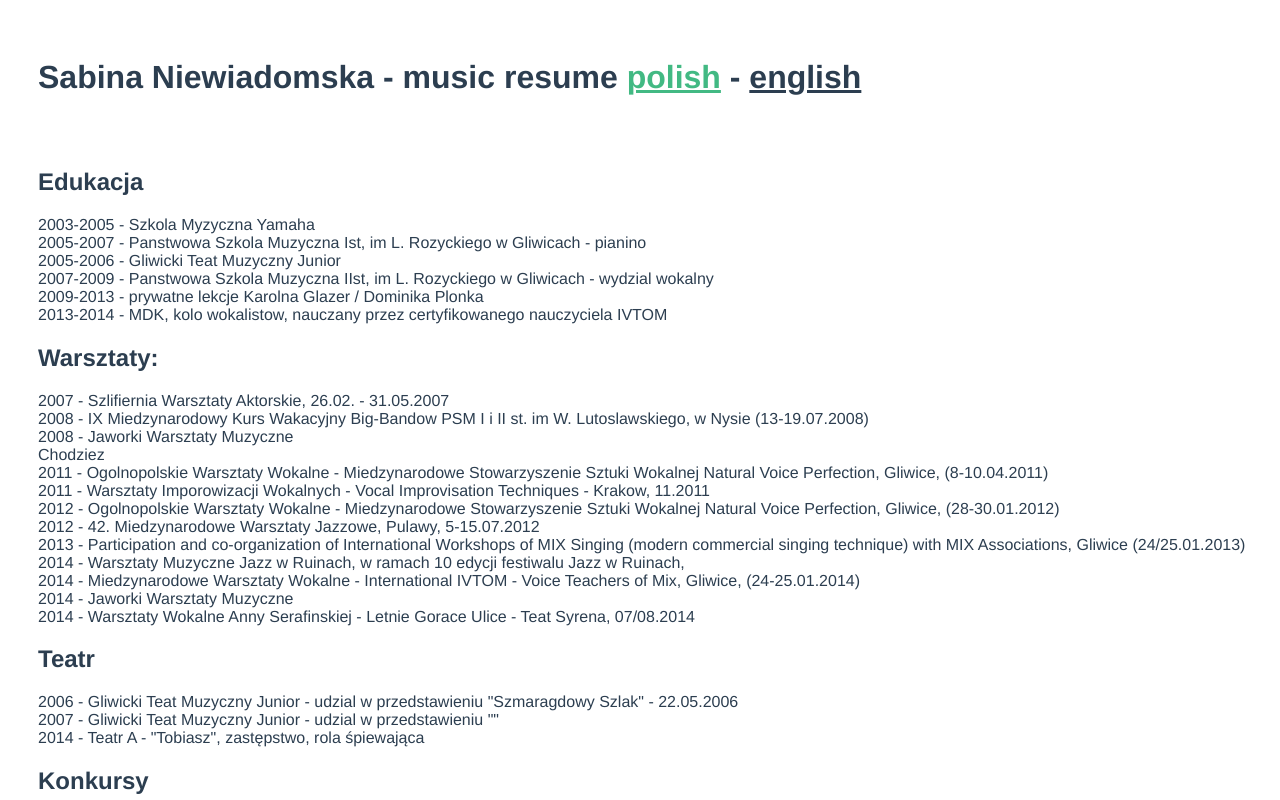
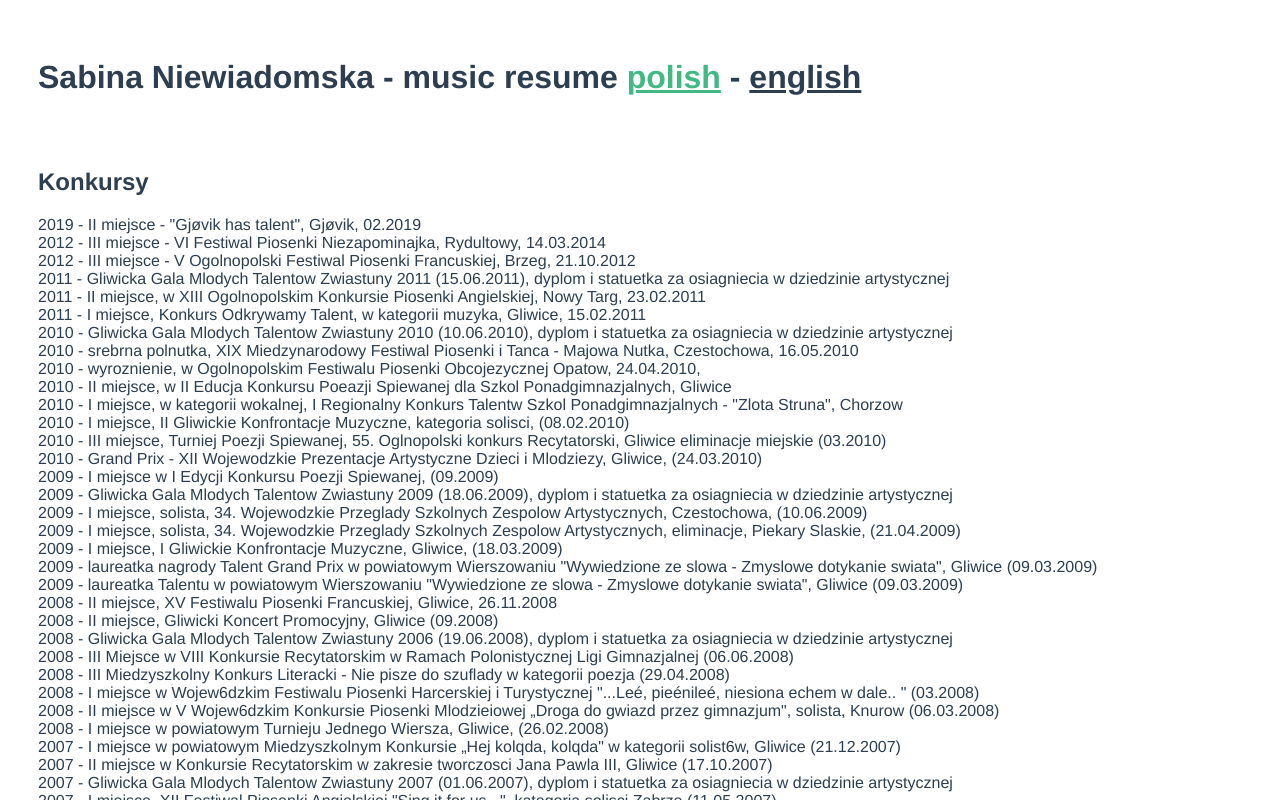
Before and after one commit to aniWeyn/sabinaniewiadomska, a Vue app: page /#/resume-pl in a window 1280 px wide. Shown: the top 800 px of the page. Built offline with nearby package versions, Linux system fonts and the light colour scheme.

Commit message:
translated competition

```diff
--- a/src/views/ResumeEN.vue
+++ b/src/views/ResumeEN.vue
@@ -1,5 +1,56 @@
 <template>
   <div class="about">
+    <h2>Competitions in category of solo vocalist</h2>
+2019 - II prize - "Gjøvik has talent", Gjøvik, 02.2019<br>
+2012 - III prize - VI National Festival of Song "Niezapominajka", Rydułtowy, 14.03.2014<br>
+2012 - III prize - V National Festival of French Songs, Brzeg, 21.10.2012<br>
+2011 - Young Talents Gale "Zwiastuny 2011" for artistic achivements, 15.06.2011<br>
+2011 - II prize, XIII National Competitions of English Songs, Nowy Targ, 23.02.2011<br>
+2011 - I prize, Competition "Odkrywamy Talent", Gliwice, 15.02.2011<br>
+2010 - Young Talents Gale "Zwiastuny 2010" for artistic achivements, 10.06.2010 <br>
+2010 - silver minim, XIX International Festival of Song and Dance "Majowa Nutka", Częstochowa, 16.05.2010<br>
+2010 - wyroznienie, National Festival of Foregin Language Songs, Opatów, 24.04.2010, <br>
+2010 - II prize, 2nd Edition of Competition of Singing Poetry, Gliwice<br>
+2010 - I prize, I Regional Competition of Talents "Złota Struna", Chorzów<br>
+2010 - I prize, 2nd Gliwices' Music Confrontation, Gliwice, 08.02.2010 <br>
+2010 - III prize, Tournament of Singing Poetry, 55. National Competition of Recitation, city elimination, Gliwice, 03.2010<br>
+2010 - Grand Prix - XII Regional Artictic Presentation of Children and Youth, Gliwice, 24.03.2010<br>
+2009 - I prize w Ist Edition of Singing Poetry Competition, 09.2009<br>
+2009 - Young Talents Gale "Zwiastuny 2009" for artistic achivements, 18.06.2009 <br>
+2009 - I prize, 34th Regional Overview of School Artistic Bands, solist, Częstochowa, (10.06.2009)<br>
+2009 - I prize, 34th Regional Overview of School Artistic Bands, solist, preeliminations, Piekary Śląskie, (21.04.2009)<br>
+2009 - I prize, I Gliwices' Music Confrontation, Gliwice, (18.03.2009)<br>
+2009 - Grand Prix "Talent", Regional Poetry Contest "Wywiedzione ze slowa - Zmyslowe dotykanie swiata", Gliwice (09.03.2009)<br>
+2009 - "Talent" prize winner, Regional Poetry Contest "Wywiedzione ze slowa - Zmyslowe dotykanie swiata", Gliwice (09.03.2009)<br>
+2008 - II prize, XV Festival of French Song, Gliwice, 26.11.2008<br>
+2008 - II prize, Gliwices' Promotion Concert, Gliwice (09.2008)<br>
+2008 - Young Talents Gale "Zwiastuny 2008" for artistic achivements, 19.06.2008  <br>
+2008 - III prize, VIII Recitation Competition w Ramach Polonistycznej Ligi Gimnazjalnej, Gliwice, 06.06.2008<br>
+2008 - III Interschool Literary Competition "Nie pisze do szuflady", poetry (29.04.2008)<br>
+2008 - I prize, Regional Festiwal of Scout and Turistic Song "...Leć, pieśni leć, niesiona echem w dal... ", Gliwice, 03.2008<br>
+2008 - II prize, V Regional Competition of Youth Song „Droga do gwiazd przez gimnazjum", solista, Knurów, 06.03.2008<br>
+2008 - I prize, Regional Tournament of One Poem, Gliwice, 26.02.2008<br>
+2007 - I prize, Regional Interschool Competition „Hej kolęda, kolęda", Gliwice, 21.12.2007<br>
+2007 - II prize, Recitation Competitions of Jan Paweł II, Gliwice, 17.10.2007<br>
+2007 - Young Talents Gale "Zwiastuny 2007" for artistic achivements, 01.06.2007  <br>
+2007 - I prize, XII Festiwal of English Songs "Sing it for us...", Zabrze, 11.05.2007<br>
+2007 - III prize, IV Regional Competition of Youth Song „Droga do gwiazd przez gimnazjum", Knurów (19.04.2007)<br>
+2007 - II prize, School Competition of English Song, Gliwice, 30.03.2007<br>
+2006 - I prize, III Regional Competition of Youth Song „Droga do gwiazd przez gimnazjum", (13.10.2006)<br>
+2006 - Young Talents Gale "Zwiastuny 2006" for artistic achivements, 07.06.2006  <br>
+2006 - I prize, VIII Regional Artictic Presentation of Children and Youth „Wiosenne granie i Spiewanie" w kategorii — solisci (21.03.2006)<br>
+2006 - I prize w II Regional Competition of Youth Song "Droga do gwiazd przez gimnazjum", Knurów, 06.04.2006<br>
+2005 - I prize - Festiwal of Yamaha Music School, duet, Gliwice, 11.12.2005<br>
+2005 - III prize - Festiwal of Yamaha Music School, Gliwice, 11.12.2005<br>
+2005 - wyroznienie - II Interschool Competition of Religious Song, Gliwice, 27.04.2005<br>
+2003 - wyroznienie I st. - Festiwal of Yamaha Music School, Gliwice, 26.10.2003<br>
+
+        <h2>Edukacja</h2>
+2009-2014 - private singing classes<br>
+2007-2009 - State Music School 2nd degree, the L. Rozycki, in Gliwice - opera vocal department<br>
+2005-2007 - State Music School 1st degree, the L. Rozycki, in Gliwice - instrumental department: piano<br>
+2003-2005 - Yamaha Music School - keyboard/vocal-instrumental band, Gliwice<br>
+
     February 2019	Competition - solo vocalist	2nd place in student talent compentition in Gjøvik <br>
 August – December 2018	Choir	 I had a chance to participate in rehersals of Gjøvik Choir <br>
 April 2014	Theater – actress/solo vocalist	Musical “Tobiasz”, one of main character (singing role) <br>
--- a/src/views/ResumePL.vue
+++ b/src/views/ResumePL.vue
@@ -1,12 +1,76 @@
 <template>
   <div class="about">
-    <h2>Edukacja</h2>
+<h2>Konkursy</h2>
+2019 - II miejsce - "Gjøvik has talent", Gjøvik, 02.2019<br>
+2012 - III miejsce - VI Festiwal Piosenki Niezapominajka, Rydultowy, 14.03.2014<br>
+2012 - III miejsce - V Ogolnopolski Festiwal Piosenki Francuskiej, Brzeg, 21.10.2012<br>
+2011 - Gliwicka Gala Mlodych Talentow Zwiastuny 2011 (15.06.2011), dyplom i statuetka za osiagniecia w dziedzinie artystycznej<br>
+2011 - II miejsce, w XIII Ogolnopolskim Konkursie Piosenki Angielskiej, Nowy Targ, 23.02.2011<br>
+2011 - I miejsce, Konkurs Odkrywamy Talent, w kategorii muzyka, Gliwice, 15.02.2011<br>
+2010 - Gliwicka Gala Mlodych Talentow Zwiastuny 2010 (10.06.2010), dyplom i statuetka za osiagniecia w dziedzinie artystycznej<br>
+2010 - srebrna polnutka, XIX Miedzynarodowy Festiwal Piosenki i Tanca - Majowa Nutka, Czestochowa, 16.05.2010<br>
+2010 - wyroznienie, w Ogolnopolskim Festiwalu Piosenki Obcojezycznej Opatow, 24.04.2010, <br>
+2010 - II miejsce, w II Educja Konkursu Poeazji Spiewanej dla Szkol Ponadgimnazjalnych, Gliwice<br>
+2010 - I miejsce, w kategorii wokalnej, I Regionalny Konkurs Talentw Szkol Ponadgimnazjalnych - "Zlota Struna", Chorzow<br>
+2010 - I miejsce, II Gliwickie Konfrontacje Muzyczne, kategoria solisci, (08.02.2010)<br>
+2010 - III miejsce, Turniej Poezji Spiewanej, 55. Oglnopolski konkurs Recytatorski, Gliwice eliminacje miejskie (03.2010)<br>
+2010 - Grand Prix - XII Wojewodzkie Prezentacje Artystyczne Dzieci i Mlodziezy, Gliwice, (24.03.2010)<br>
+2009 - I miejsce w I Edycji Konkursu Poezji Spiewanej, (09.2009)<br>
+2009 - Gliwicka Gala Mlodych Talentow Zwiastuny 2009 (18.06.2009), dyplom i statuetka za osiagniecia w dziedzinie artystycznej<br>
+2009 - I miejsce, solista, 34. Wojewodzkie Przeglady Szkolnych Zespolow Artystycznych, Czestochowa, (10.06.2009)<br>
+2009 - I miejsce, solista, 34. Wojewodzkie Przeglady Szkolnych Zespolow Artystycznych, eliminacje, Piekary Slaskie, (21.04.2009)<br>
+2009 - I miejsce, I Gliwickie Konfrontacje Muzyczne, Gliwice, (18.03.2009)<br>
+2009 - laureatka nagrody Talent Grand Prix w powiatowym Wierszowaniu "Wywiedzione ze slowa - Zmyslowe dotykanie swiata", Gliwice (09.03.2009)<br>
+2009 - laureatka Talentu w powiatowym Wierszowaniu "Wywiedzione ze slowa - Zmyslowe dotykanie swiata", Gliwice (09.03.2009)<br>
+2008 - II miejsce, XV Festiwalu Piosenki Francuskiej, Gliwice, 26.11.2008<br>
+2008 - II miejsce, Gliwicki Koncert Promocyjny, Gliwice (09.2008)<br>
+2008 - Gliwicka Gala Mlodych Talentow Zwiastuny 2006 (19.06.2008), dyplom i statuetka za osiagniecia w dziedzinie artystycznej<br>
+2008 - III Miejsce w VIII Konkursie Recytatorskim w Ramach Polonistycznej Ligi Gimnazjalnej (06.06.2008)<br>
+2008 - III Miedzyszkolny Konkurs Literacki - Nie pisze do szuflady w kategorii poezja (29.04.2008)<br>
+2008 - I miejsce w Wojew6dzkim Festiwalu Piosenki Harcerskiej i Turystycznej "...Leé, pieénileé, niesiona echem w dale.. " (03.2008)<br>
+2008 - II miejsce w V Wojew6dzkim Konkursie Piosenki Mlodzieiowej „Droga do gwiazd przez gimnazjum", solista, Knurow (06.03.2008)<br>
+2008 - I miejsce w powiatowym Turnieju Jednego Wiersza, Gliwice, (26.02.2008)<br>
+2007 - I miejsce w powiatowym Miedzyszkolnym Konkursie „Hej kolqda, kolqda" w kategorii solist6w, Gliwice (21.12.2007)<br>
+2007 - II miejsce w Konkursie Recytatorskim w zakresie tworczosci Jana Pawla III, Gliwice (17.10.2007)<br>
+2007 - Gliwicka Gala Mlodych Talentow Zwiastuny 2007 (01.06.2007), dyplom i statuetka za osiagniecia w dziedzinie artystycznej<br>
+2007 - I miejsce, XII Festiwal Piosenki Angielskiej "Sing it for us...", kategoria solisci Zabrze (11.05.2007)<br>
+2007 - III miejsce w IV Wojew6dzkim Konkursie Piosenki Mlodzieiowej „Droga do gwiazd przez gimnazjum" - kategoria soliéci, Knurow (19.04.2007)<br>
+2007 - I miejsce w IV Wojew6dzkim Konkursie Piosenki Mlodzieiowej „Droga do gwiazd przez gimnazjum" dla Zespolu Wokalno — Instrumentalnego, Knurow (19.04.2007)<br>
+2007 - II miejsce w Szkolnym Konkursie Piosneki Angielskiej, Gliwice (30.03.2007)<br>
+2006 - I miejsce w Ill Wojewödzkim Konkursie Piosenki Mlodzieiowej „Droga do gwiazd przez gimnazjum" w kategorii — soliéci (13.10.2006)<br>
+2006 - Gliwicka Gala Mlodych Talentow Zwiastuny 2006 (07.06.2006), dyplom i statuetka za osiagniecia w dziedzinie artystycznej<br>
+2006 - I miejsce w Konkursie Powiatowym — VIII Prezentacje Artystyczne Dzieci i Mlodzieiy „Wiosenne granie i Spiewanie" w kategorii — solisci (21.03.2006)<br>
+2006 - I miejsce w II Wojewodzkim Konkursie Piosenki Mlodzieiowej "Droga do gwiazd przez gimnazjum", Knurow - kategoria soliéci (06.04.2006)<br>
+2005 - I miejsce - II Festiwal Szkoly Muzycznej Yamaha w Gliwicach, duet,  (11.12.2005)<br>
+2005 - III miejsce - II Festiwal Szkoly Muzycznej Yamaha w Gliwicach, solo,  (11.12.2005)<br>
+2005 - wyroznienie - II Miedzyszkolny Konkurs Piosenki Religijnej, solo,  (27.04.2005)<br>
+2003 - wyroznienie I st. - II Festiwal Szkoly Muzycznej Yamaha w Gliwicach, solo,  (26.10.2003)<br>
+
+<h2>Teatr</h2>
+2014 - Teatr A - "Tobiasz", zastępstwo, rola śpiewająca<br>
+2007 - Gliwicki Teat Muzyczny Junior - udzial w przedstawieniu ""<br>
+2006 - Gliwicki Teat Muzyczny Junior - udzial w przedstawieniu "Szmaragdowy Szlak" - 22.05.2006<br>
+2005-2006 - Gliwicki Teat Muzyczny Junior<br>
+
+<h2>Projects:</h2>
+Niewiadomska&#38;Maj 2et <br>
+Fusion Band <br>
+
+<h2>Stowarzyszenia:</h2>
+Stowarzyszenie Wokalistow Mix
+
+<h2>Koncerty:</h2>
+19.10.2013	Concert	Solo vocalist at photo and painting vernissage, Gliwice <br>
+11.02.2013	Concert	Solo vocalist at event promoting health among youghts with cooperation with local tv – TVS, Gliwice <br>
+23.03.2013	Concert	Solo vocalist at concert promoting talented teenagers from Silesian region, Gliwice<br>
+2007 - Szlifiernia Warsztaty Aktorskie, koncert, 31.05.2007<br>
+<h2>Edukacja</h2>
 2003-2005 - Szkola Myzyczna Yamaha<br>
 2005-2007 - Panstwowa Szkola Muzyczna Ist, im L. Rozyckiego w Gliwicach - pianino<br>
-2005-2006 - Gliwicki Teat Muzyczny Junior<br>
 2007-2009 - Panstwowa Szkola Muzyczna IIst, im L. Rozyckiego w Gliwicach - wydzial wokalny<br>
-2009-2013 - prywatne lekcje Karolna Glazer / Dominika Plonka<br>
+2009-2013 - prywatne lekcje spiewu rozrywkowego<br>
 2013-2014 - MDK, kolo wokalistow, nauczany przez certyfikowanego nauczyciela IVTOM<br>
+
 <h2>Warsztaty:</h2>
 2007 - Szlifiernia Warsztaty Aktorskie, 26.02. - 31.05.2007<br>
 2008 - IX Miedzynarodowy Kurs Wakacyjny Big-Bandow PSM I i II st. im W. Lutoslawskiego, w Nysie (13-19.07.2008)<br>
@@ -21,60 +85,6 @@ Chodziez<br>
 2014 - Miedzynarodowe Warsztaty Wokalne - International IVTOM - Voice Teachers of Mix, Gliwice, (24-25.01.2014)<br>
 2014 - Jaworki Warsztaty Muzyczne<br>
 2014 - Warsztaty Wokalne Anny Serafinskiej - Letnie Gorace Ulice - Teat Syrena, 07/08.2014<br>
-<h2>Teatr</h2>
-2006 - Gliwicki Teat Muzyczny Junior - udzial w przedstawieniu "Szmaragdowy Szlak" - 22.05.2006<br>
-2007 - Gliwicki Teat Muzyczny Junior - udzial w przedstawieniu ""<br>
-2014 - Teatr A - "Tobiasz", zastępstwo, rola śpiewająca
-<h2>Konkursy</h2>
-2003 - wyroznienie I st. - II Festiwal Szkoly Muzycznej Yamaha w Gliwicach, solo,  (26.10.2003)<br>
-2005 - wyroznienie - II Miedzyszkolny Konkurs Piosenki Religijnej, solo,  (27.04.2005)<br>
-2005 - III miejsce - II Festiwal Szkoly Muzycznej Yamaha w Gliwicach, solo,  (11.12.2005)<br>
-2005 - I miejsce - II Festiwal Szkoly Muzycznej Yamaha w Gliwicach, duet,  (11.12.2005)<br>
-2006 - I miejsce w II Wojewodzkim Konkursie Piosenki Mlodzieiowej "Droga do gwiazd przez gimnazjum", Knurow - kategoria soliéci (06.04.2006)<br>
-2006 - I miejsce w Konkursie Powiatowym — VIII Prezentacje Artystyczne Dzieci i Mlodzieiy „Wiosenne granie i Spiewanie" w kategorii — solisci (21.03.2006)<br>
-2006 - Gliwicka Gala Mlodych Talentow Zwiastuny 2006 (07.06.2006), dyplom i statuetka za osiagniecia w dziedzinie artystycznej<br>
-2006 - I miejsce w Ill Wojewödzkim Konkursie Piosenki Mlodzieiowej „Droga do gwiazd przez gimnazjum" w kategorii — soliéci (13.10.2006)<br>
-2007 - II miejsce w Szkolnym Konkursie Piosneki Angielskiej, Gliwice (30.03.2007)<br>
-2007 - I miejsce w IV Wojew6dzkim Konkursie Piosenki Mlodzieiowej „Droga do gwiazd przez gimnazjum" dla Zespolu Wokalno — Instrumentalnego, Knurow (19.04.2007)<br>
-2007 - III miejsce w IV Wojew6dzkim Konkursie Piosenki Mlodzieiowej „Droga do gwiazd przez gimnazjum" - kategoria soliéci, Knurow (19.04.2007)<br>
-2007 - I miejsce, XII Festiwal Piosenki Angielskiej "Sing it for us...", kategoria solisci Zabrze (11.05.2007)<br>
-2007 - Szlifiernia Warsztaty Aktorskie, koncert, 31.05.2007<br>
-2007 - Gliwicka Gala Mlodych Talentow Zwiastuny 2007 (01.06.2007), dyplom i statuetka za osiagniecia w dziedzinie artystycznej<br>
-2007 - II miejsce w Konkursie Recytatorskim w zakresie tworczosci Jana Pawla III, Gliwice (17.10.2007)<br>
-2007 - I miejsce w powiatowym Miedzyszkolnym Konkursie „Hej kolqda, kolqda" w kategorii solist6w, Gliwice (21.12.2007)<br>
-2008 - I miejsce w powiatowym Turnieju Jednego Wiersza, Gliwice, (26.02.2008)<br>
-2008 - II miejsce w V Wojew6dzkim Konkursie Piosenki Mlodzieiowej „Droga do gwiazd przez gimnazjum", solista, Knurow (06.03.2008)<br>
-2008 - I miejsce w Wojew6dzkim Festiwalu Piosenki Harcerskiej i Turystycznej "...Leé, pieénileé, niesiona echem w dale.. " (03.2008)<br>
-2008 - III Miedzyszkolny Konkurs Literacki - Nie pisze do szuflady w kategorii poezja (29.04.2008)<br>
-2008 - III Miejsce w VIII Konkursie Recytatorskim w Ramach Polonistycznej Ligi Gimnazjalnej (06.06.2008)<br>
-2008 - Gliwicka Gala Mlodych Talentow Zwiastuny 2006 (19.06.2008), dyplom i statuetka za osiagniecia w dziedzinie artystycznej<br>
-2008 - II miejsce, Gliwicki Koncert Promocyjny, Gliwice (09.2008)<br>
-2008 - II miejsce, XV Festiwalu Piosenki Francuskiej, Gliwice, 26.11.2008<br>
-2009 - laureatka Talentu w powiatowym Wierszowaniu "Wywiedzione ze slowa - Zmyslowe dotykanie swiata", Gliwice (09.03.2009)<br>
-2009 - laureatka nagrody Talent Grand Prix w powiatowym Wierszowaniu "Wywiedzione ze slowa - Zmyslowe dotykanie swiata", Gliwice (09.03.2009)<br>
-2009 - I miejsce, I Gliwickie Konfrontacje Muzyczne, Gliwice, (18.03.2009)<br>
-2009 - I miejsce, solista, 34. Wojewodzkie Przeglady Szkolnych Zespolow Artystycznych, eliminacje, Piekary Slaskie, (21.04.2009)<br>
-2009 - I miejsce, solista, 34. Wojewodzkie Przeglady Szkolnych Zespolow Artystycznych, Czestochowa, (10.06.2009)<br>
-2009 - Gliwicka Gala Mlodych Talentow Zwiastuny 2009 (18.06.2009), dyplom i statuetka za osiagniecia w dziedzinie artystycznej<br>
-2009 - I miejsce w I Edycji Konkursu Poezji Spiewanej, (09.2009)<br>
-2010 - Grand Prix - XII Wojewodzkie Prezentacje Artystyczne Dzieci i Mlodziezy, Gliwice, (24.03.2010)<br>
-2010 - III miejsce, Turniej Poezji Spiewanej, 55. Oglnopolski konkurs Recytatorski, Gliwice eliminacje miejskie (03.2010)<br>
-2010 - I miejsce, II Gliwickie Konfrontacje Muzyczne, kategoria solisci, (08.02.2010)<br>
-2010 - I miejsce, w kategorii wokalnej, I Regionalny Konkurs Talentw Szkol Ponadgimnazjalnych - "Zlota Struna", Chorzow<br>
-2010 - II miejsce, w II Educja Konkursu Poeazji Spiewanej dla Szkol Ponadgimnazjalnych, Gliwice<br>
-2010 - wyroznienie, w Ogolnopolskim Festiwalu Piosenki Obcojezycznej Opatow, 24.04.2010, <br>
-2010 - srebrna polnutka, XIX Miedzynarodowy Festiwal Piosenki i Tanca - Majowa Nutka, Czestochowa, 16.05.2010<br>
-2010 - Gliwicka Gala Mlodych Talentow Zwiastuny 2010 (10.06.2010), dyplom i statuetka za osiagniecia w dziedzinie artystycznej<br>
-2011 - I miejsce, Konkurs Odkrywamy Talent, w kategorii muzyka, Gliwice, 15.02.2011<br>
-2011 - II miejsce, w XIII Ogolnopolskim Konkursie Piosenki Angielskiej, Nowy Targ, 23.02.2011<br>
-2011 - Gliwicka Gala Mlodych Talentow Zwiastuny 2011 (15.06.2011), dyplom i statuetka za osiagniecia w dziedzinie artystycznej<br>
-2012 - III miejsce - V Ogolnopolski Festiwal Piosenki Francuskiej, Brzeg, 21.10.2012<br>
-2012 - III miejsce - VI Festiwal Piosenki Niezapominajka, Rydultowy, 14.03.2014<br>
-2019 - II miejsce - "Gjøvik has talent", Gjøvik, 02.2019
-<h2>Koncerty:</h2>
-19.10.2013	Concert	Solo vocalist at photo and painting vernissage, Gliwice <br>
-11.02.2013	Concert	Solo vocalist at event promoting health among youghts with cooperation with local tv – TVS, Gliwice <br>
-23.03.2013	Concert	Solo vocalist at concert promoting talented teenagers from Silesian region, Gliwice<br>
   </div>
 </template>
 
```
